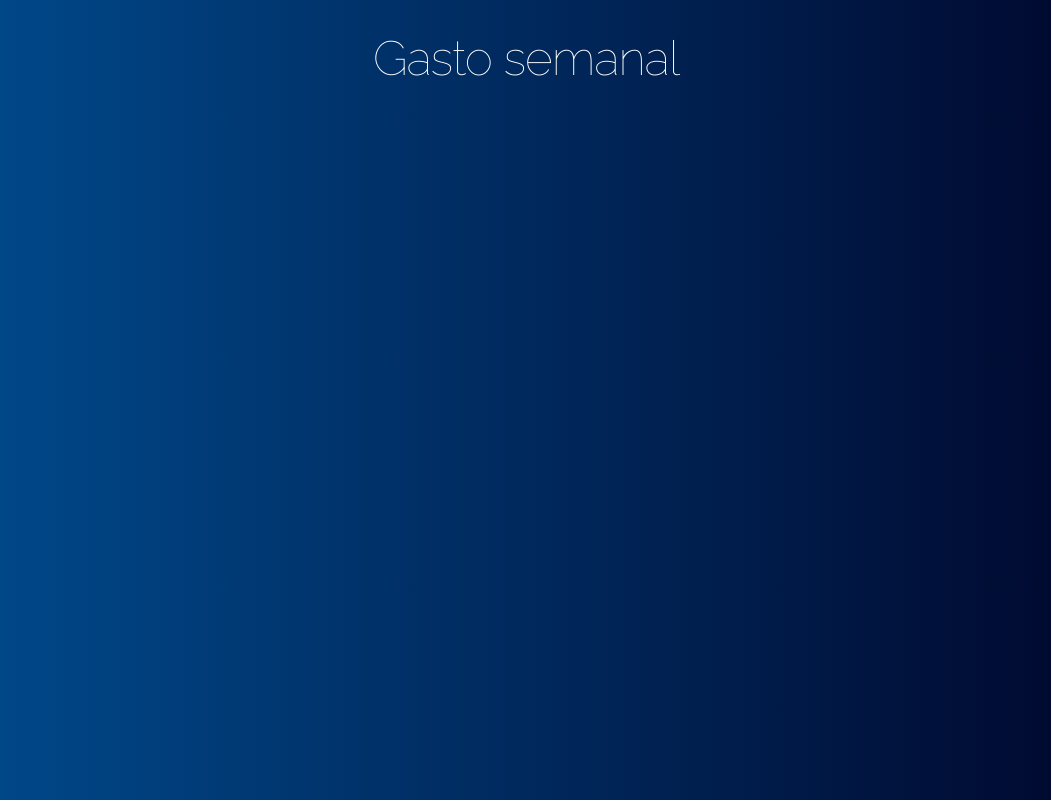
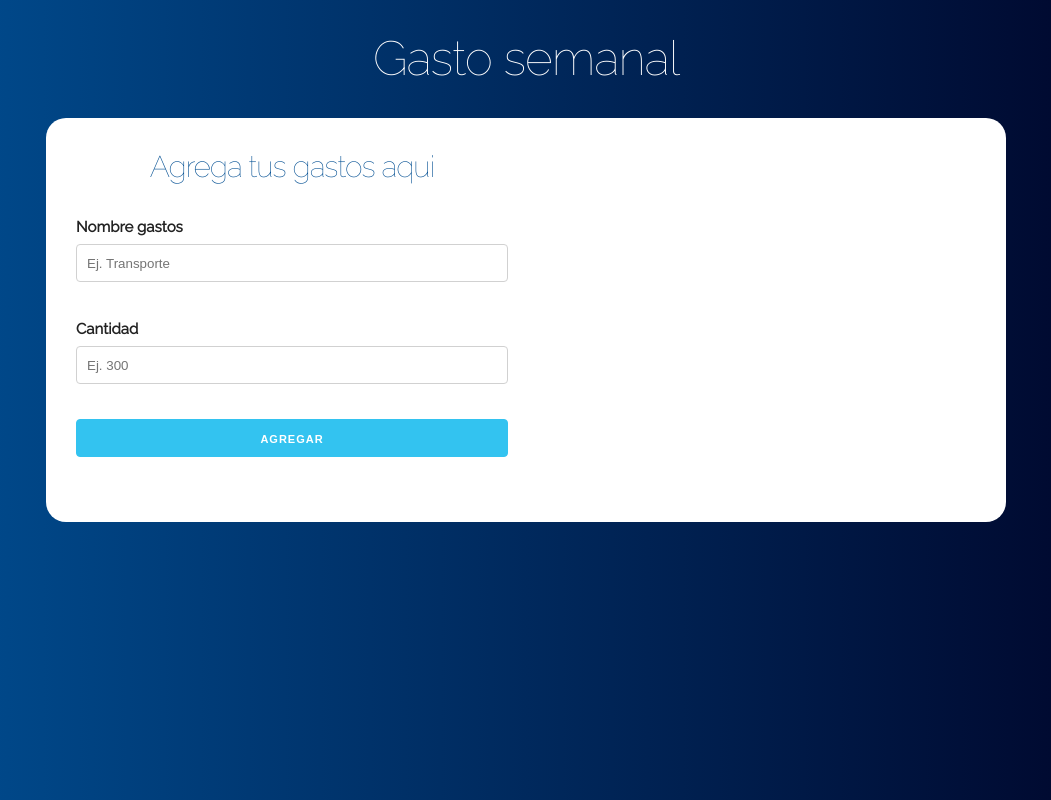
Before and after one commit to MarceLlanos/GastoSemanal, a React (Create React App) app: page / in a window 1280 px wide. Shown: the whole page, without its empty margins (114-1165 px from the left). Built offline with nearby package versions, Linux system fonts and the light colour scheme.

Commit message:
Creacion de formulario parte de la vista

```diff
--- a/src/component/App.js
+++ b/src/component/App.js
@@ -1,15 +1,20 @@
 import React from 'react';
 import Header from './Header';
+import Formulario from './Formulario';
 import '../css/App.css';
 
 function App() {
   return (
 		<div className = "App container">
 			<Header title = "Gasto semanal"/>
-			<div className = "row">
-			<div className ="one-half column"></div>
-			<div className ="one-half column"></div>
-		</div>
+			<div className ="contenido-principal contenido">
+				<div className = "row">
+					<div className ="one-half column">
+						<Formulario/>
+					</div>
+					<div className ="one-half column"></div>
+				</div>
+			</div>
 		</div>
   );
 }
--- /dev/null
+++ b/src/component/Formulario.js
@@ -0,0 +1,21 @@
+import React, { Component } from 'react';
+
+class FormularioGasto extends Component{
+  render(){
+    return(
+      <form>
+        <h2>Agrega tus gastos aqui</h2>
+        <div className="campo">
+          <label>Nombre gastos</label>
+          <input className ="u-full-width" type = "text" placeholder = "Ej. Transporte"/>
+        </div>
+        <div className = "campo">
+          <label>Cantidad</label>
+          <input className ="u-full-width" type = "text" placeholder = "Ej. 300"/>
+        </div>
+        <button className="button-primary u-full-width" type ="submit">Agregar</button>
+      </form>
+    )
+  }
+}
+export default FormularioGasto;
--- a/src/css/App.css
+++ b/src/css/App.css
@@ -1,5 +1,5 @@
-@import url('normalize.css');
-@import url('skeleton.css');
+@import url('./skeleton.css');
+@import url('./skeleton.css');
 @import url('https://fonts.googleapis.com/css?family=Raleway:100,400');
 .alert p {
   margin-bottom: 0!important;
```
